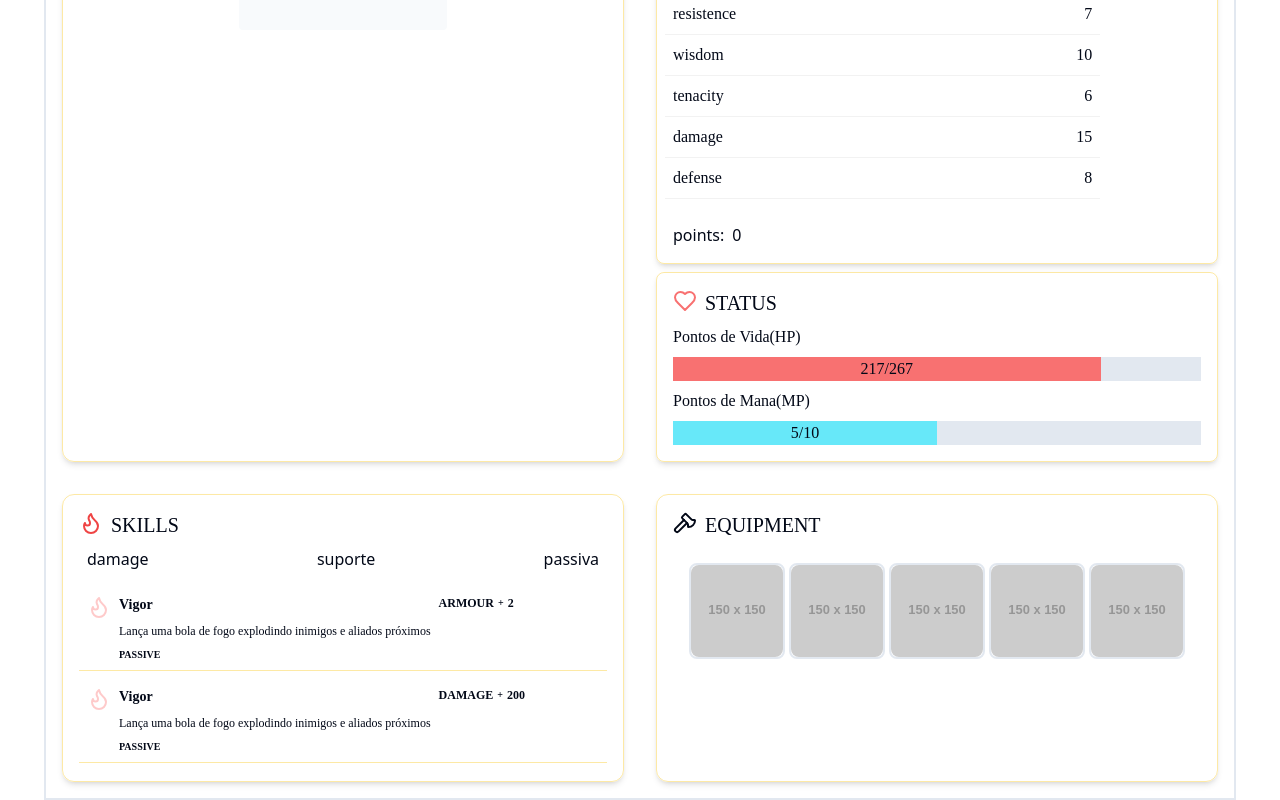
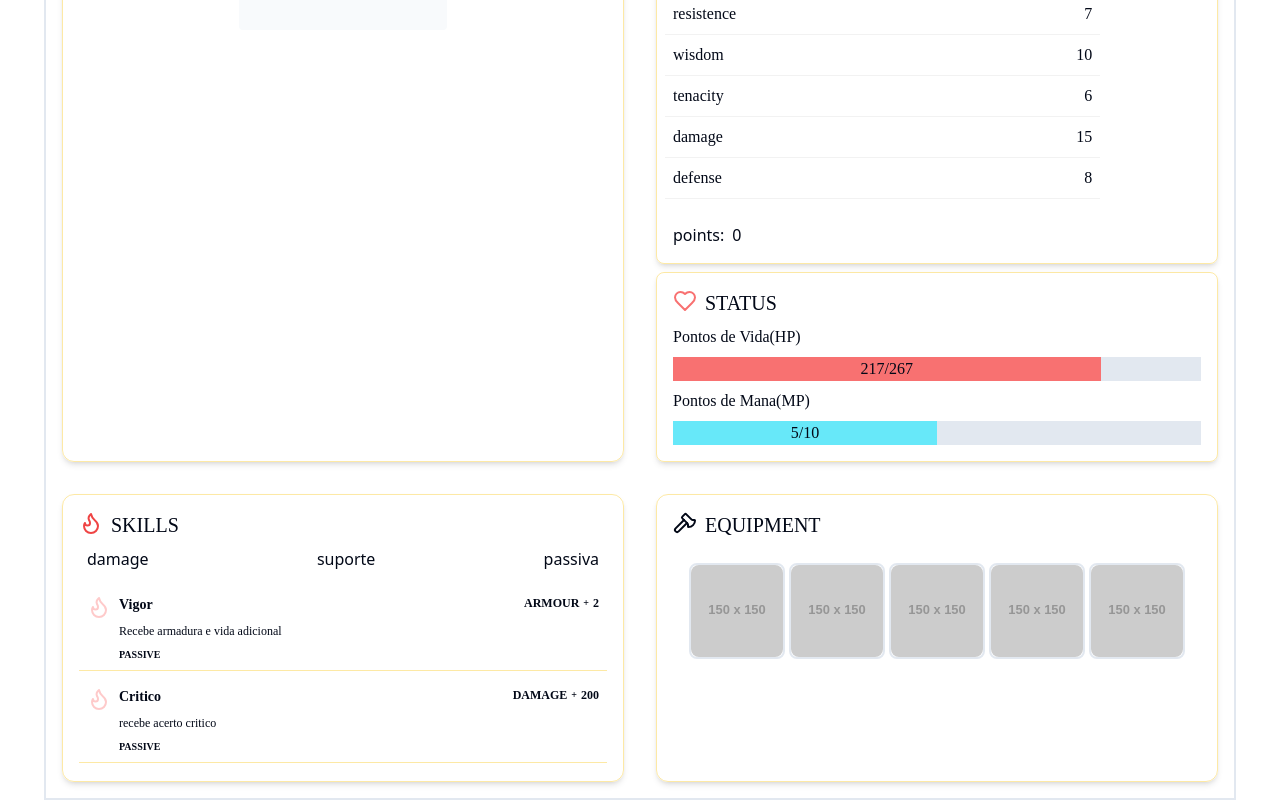
Before and after one commit to DecoXD/rpg-web, a React (Vite) app: page /charsheet in a window 1280 px wide. Both pictures are taken after a click on the element "passiva". Shown: the part 321-1121 px from the top of the page. Built offline with nearby package versions, Linux system fonts and the light colour scheme.

Commit message:
feat: added coutdown after skill activate

```diff
--- a/src/_MOCKS_/char.ts
+++ b/src/_MOCKS_/char.ts
@@ -138,7 +138,7 @@ export const MockPassiveSkills:PassiveSkill []=[
   addedValue:2,
   addedAttribute:CharAttributeList.armour,
   name:"Vigor",
-  description:"Lança uma bola de fogo explodindo inimigos e aliados próximos",
+  description:"Recebe armadura e vida adicional",
   cost:0,
   coutdown:3,
   skillBaseDamage:20,
@@ -151,8 +151,8 @@ export const MockPassiveSkills:PassiveSkill []=[
   id:2,
   addedValue:200,
   addedAttribute:CharAttributeList.damage,
-  name:"Vigor",
-  description:"Lança uma bola de fogo explodindo inimigos e aliados próximos",
+  name:"Critico",
+  description:"recebe acerto critico",
   cost:0,
   coutdown:3,
   skillBaseDamage:20,
--- a/src/components/shared/DamageSkillsContainer.tsx
+++ b/src/components/shared/DamageSkillsContainer.tsx
@@ -1,11 +1,12 @@
-import { DamageSkill } from "@/types/Skills"
+import { DamageSkill, Skill, SkillTypeList } from "@/types/Skills"
 import { Flame, Sword } from "lucide-react"
 import { Button } from "../ui/button"
 
 type DamageSkillContainerProps = {
   damageSkillList:DamageSkill[] | undefined
+  handler:(skillId:number,collection:SkillTypeList) => void
 }
-const DamageSkillsContainer = ({damageSkillList}:DamageSkillContainerProps) => {
+const DamageSkillsContainer = ({damageSkillList,handler}:DamageSkillContainerProps) => {
 
   if(!damageSkillList){
     return <p>no damage skills</p>
@@ -15,7 +16,7 @@ const DamageSkillsContainer = ({damageSkillList}:DamageSkillContainerProps) => {
 
       <ul className="flex flex-col gap-2">
         {damageSkillList.map((skill) => (
-          <li key={skill.id} className="flex  gap-2  p-2 font-medieval border-b-[1px] border-amber-300/50">
+          <li key={skill.id} className="flex justify-between  gap-2  p-2 font-medieval border-b-[1px] border-amber-300/50">
             <div className="">
               <Flame className="text-red-200"/>
             </div>
@@ -41,6 +42,8 @@ const DamageSkillsContainer = ({damageSkillList}:DamageSkillContainerProps) => {
               </div>
               <div className=" flex flex-col gap-2">
                 <Button
+                  disabled={skill.turnsToActivate!==undefined}
+                  onClick={() => handler(skill.id,SkillTypeList.damageSkills)}
                   className={`${skill.turnsToActivate?'bg-slate-500':'bg-green-700'} w-full p-1 text-xs  h-5 flex items-center `}
                 >
                   {skill.turnsToActivate? skill.turnsToActivate : "activate"}</Button>
--- a/src/components/shared/PassiveSkillsContainer.tsx
+++ b/src/components/shared/PassiveSkillsContainer.tsx
@@ -16,10 +16,11 @@ const PassiveSkillsContainer = ({passiveSkillList}:PassiveSkillContainerProps) =
 
       <ul className="flex flex-col gap-2">
         {passiveSkillList.map((skill) => (
-          <li key={skill.id} className="flex  gap-2  p-2 font-medieval border-b-[1px] border-amber-300/50">
-            <div className="">
+          <li key={skill.id} className="flex justify-between  gap-2  p-2 font-medieval border-b-[1px] border-amber-300/50">
+
+            <div className="flex gap-2">
               <Flame className="text-red-200"/>
-            </div>
+
 
             <div className="flex flex-col gap-2 ">
                 <p className="font-bold text-sm font-medieval">{skill.name}</p>
@@ -30,6 +31,7 @@ const PassiveSkillsContainer = ({passiveSkillList}:PassiveSkillContainerProps) =
 
 
                 </div>
+            </div>
             </div>
 
             <div className="flex flex-col gap-2">
--- a/src/pages/CharacterSheet/sections/CharSkills.tsx
+++ b/src/pages/CharacterSheet/sections/CharSkills.tsx
@@ -2,7 +2,7 @@ import { getAllSkillsBySkillList, getSkillListById } from '@/_MOCKS_/mockApi'
 import DamageSkillsContainer from '@/components/shared/DamageSkillsContainer'
 import PassiveSkillsContainer from '@/components/shared/PassiveSkillsContainer'
 import SupportSkillsContainer from '@/components/shared/SupportSkillsContainer'
-import { CharSkillList, Skill } from '@/types/Skills'
+import { CharSkillList, DamageSkill, Skill, SkillTypeList } from '@/types/Skills'
 import { Flame } from 'lucide-react'
 import { useEffect, useState } from 'react'
 
@@ -10,16 +10,16 @@ type CharSkillsProps = {
   id:number
 }
 enum skillSections{
-  damageSkills ,
+  damageSkills,
   passiveSkills,
-  suportSkills
+  suportSkills ,
 }
 
 //todo send the skillList like parameter and render in returned component
-const ComponentsMap:Record<skillSections,(skillList:CharSkillList) =>JSX.Element> = {
-  [skillSections.damageSkills]:(skillList) => <DamageSkillsContainer damageSkillList={skillList.damageSkills}/>,
-  [skillSections.suportSkills]:(skillList) => <SupportSkillsContainer supportSkillList={skillList.suportSkills}/>,
-  [skillSections.passiveSkills]:(skillList) => <PassiveSkillsContainer passiveSkillList={skillList.passiveSkills}/>
+const ComponentsMap:Record<skillSections,(skillList:CharSkillList,handler:(skillId:number,collection:SkillTypeList) => void) =>JSX.Element> = {
+  [skillSections.damageSkills]:(skillList,handler) => <DamageSkillsContainer damageSkillList={skillList.damageSkills} handler={handler}/>,
+  [skillSections.suportSkills]:(skillList,handler) => <SupportSkillsContainer supportSkillList={skillList.suportSkills}/>,
+  [skillSections.passiveSkills]:(skillList,handler) => <PassiveSkillsContainer passiveSkillList={skillList.passiveSkills}/>
 }
 
 const CharSkills = ({id}:CharSkillsProps) => {
@@ -34,25 +34,43 @@ const CharSkills = ({id}:CharSkillsProps) => {
   const [skillSection,setSkillSection] = useState<skillSections>(skillSections.damageSkills)
   const skillsList = getSkillListById(id)
 
-  const handleSkillActivated = (skill:Skill)=>{
-    //verifiry if skill already in coutdown
-    const inCoutdown = skill.turnsToActivate!==undefined
-    if(inCoutdown){
-      window.alert('skill in coutdown')
+  const handleSkillActivated = (skillId:number,collection:SkillTypeList)=>{
+    //todo verify if skill list is empty
+    const skillList = skills[collection]
+    console.log(skillList)
+    if(!skillList){
       return
     }
-    //verify if player has enough mp
-    const hasEnoughMp = skill.cost <= 0 //todo get player mp
-    if(!hasEnoughMp){
-      window.alert('not enough mp')
+    //todo get skill by id
+    const skill = skillList.map(skill =>{
+      if(skill.id === skillId){
+        //todo set coutdown to skill
+        skill.turnsToActivate = skill.coutdown
+
+        return skill
+      }
+      return skill
+    })
+
+    if(!skill){
       return
     }
+
+
 
     //todo subtract mp from player
     //todo roll dice to see if skill will be activated
     //todo apply skill effect
     //activate skill
-    skill.turnsToActivate = skill.coutdown
+
+
+    //todo set skill in state
+    setSkills((prev) =>{
+      return {
+        ...prev,
+        [collection]:[...skill]
+      }
+    })
 
 
 
@@ -87,7 +105,7 @@ const CharSkills = ({id}:CharSkillsProps) => {
         <div className=" h-full w-full
         ">
           {
-            ComponentsMap[skillSection](skills)
+            ComponentsMap[skillSection](skills,handleSkillActivated)
           }
         </div>
       </div>
--- a/src/types/Skills.ts
+++ b/src/types/Skills.ts
@@ -10,6 +10,11 @@ export enum SkillElement{
   METAL
 }
 
+export enum SkillTypeList {
+  damageSkills='damageSkills',
+  suportSkills='suportSkills',
+  passiveSkills='passiveSkills'
+}
 
 
 export enum CharAttributeList  {
```
